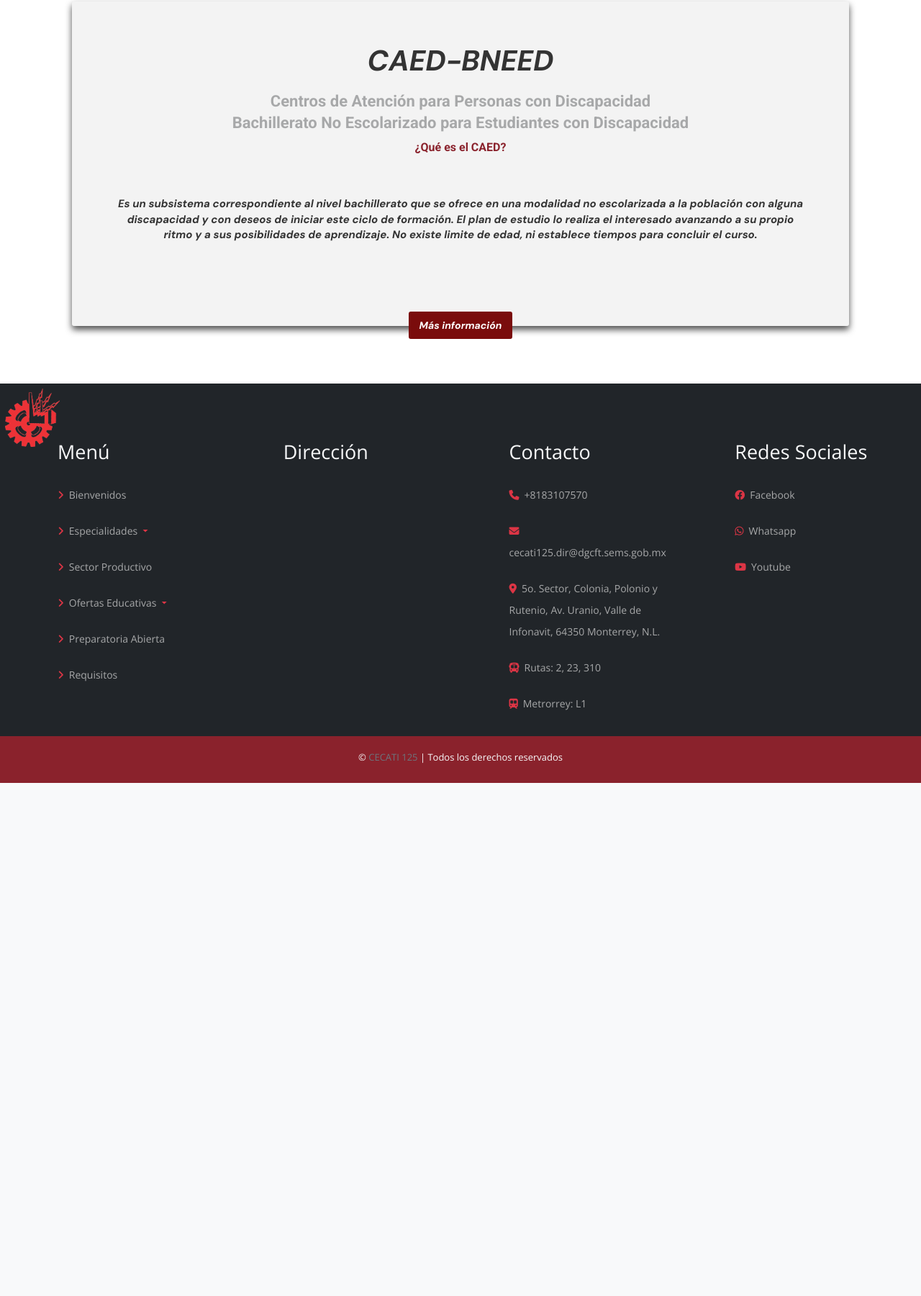
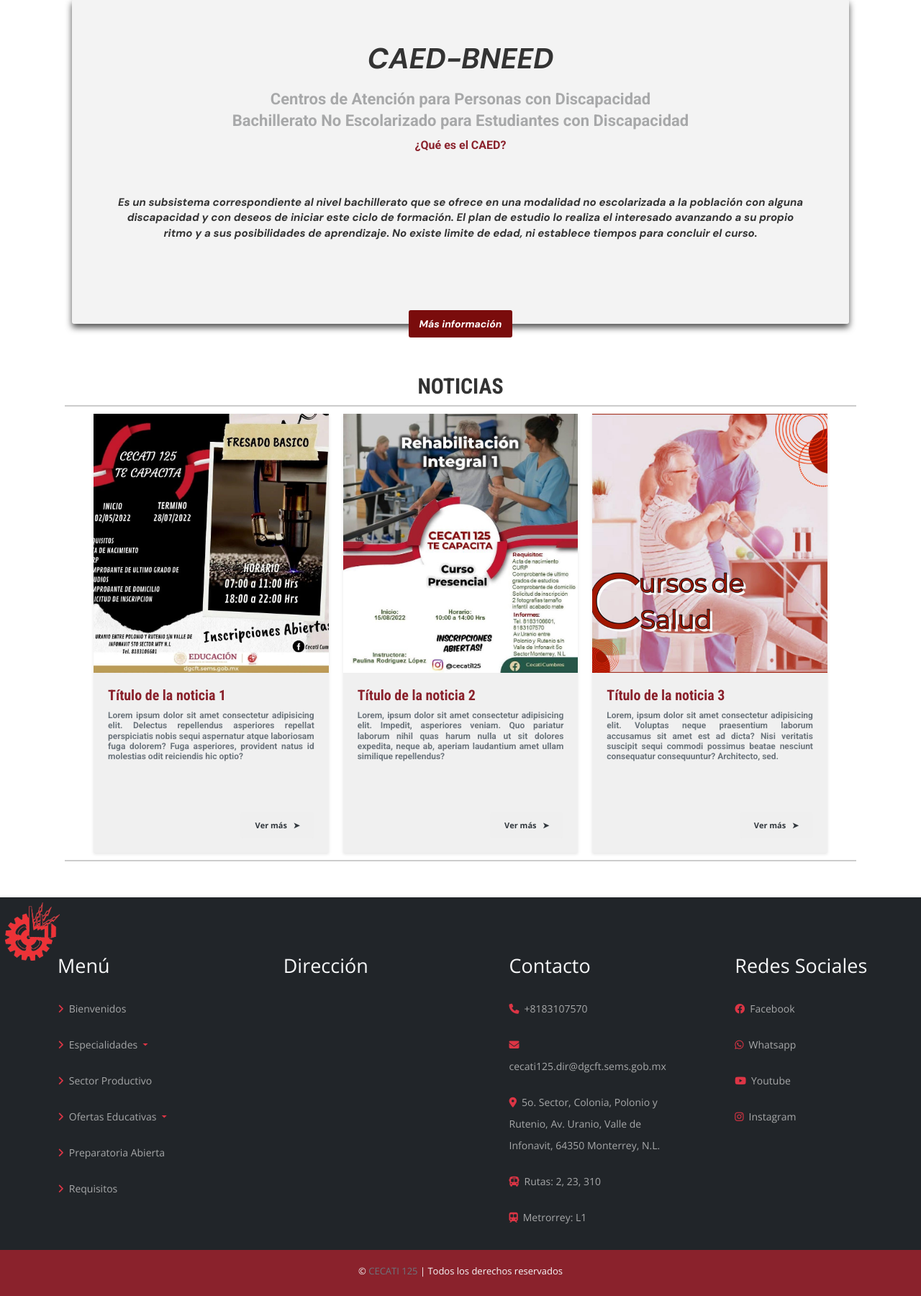
Before and after one commit to GaelAlguiar/Cecati125, a PHP site: page / in a window 1280 px wide. Shown: the part 2418-4219 px from the top of the page at 72% size. Before the commit the page ends 3506 px from the top, so only its background shows below. Run offline with PHP 8.4, Linux system fonts and the light colour scheme; some libraries are stand-ins or nearby versions; grey boxes are pictures that could not be loaded.

Commit message:
Agregue apartado de noticias

```diff
--- a/Archivos/Componentes/Css/main.css
+++ b/Archivos/Componentes/Css/main.css
@@ -581,10 +579,106 @@ footer .credit span {
     display: block;
 }
 
+.noticias {
+    display: flex;
+    flex-wrap: wrap;
+    justify-content: center;
+    align-items: stretch;
+    margin: 1rem auto;
+    max-width: 1100px;
+    border-top: 2px solid #ccc;
+    border-bottom: 2px solid #ccc;
+}
+
+.titulo-noticias {
+    font-family: 'Roboto Condensed';
+    font-size: 3rem;
+    text-align: center;
+    margin-top: 4rem;
+}
+
+.noticia {
+    flex-basis: calc(33.33% - 40px);
+    margin: 10px;
+    background-color: #fff;
+    box-shadow: 0 2px 4px rgba(0, 0, 0, 0.1);
+    display: flex;
+    flex-direction: column;
+    overflow: hidden;
+}
+
+.noticia:hover {
+    box-shadow: 0 5px 15px rgba(0, 0, 0, 0.3);
+}
+
+.imagen {
+    height: 100%;
+    position: relative;
+    display: flex;
+    align-items: flex-end;
+}
+
+.imagen img {
+    width: 100%;
+    height: 100%;
+    object-fit: cover;
+    object-position: center;
+}
+
+.contenido {
+    padding: 20px;
+    background-color: #f0f0f0;
+    display: flex;
+    flex-direction: column;
+    justify-content: space-between;
+}
+
+.contenido h2 {
+    font-size: 2rem;
+    margin: 0;
+    color: var(--bs-fred);
+    background-color: #f0f0f0;
+    text-align: left;
+}
+
+.contenido p {
+    margin-top: 10px;
+    font-size: 1.2rem;
+    line-height: 1.2;
+    margin-bottom: 5rem;
+    text-align: justify;
+    color: var(--bs-gray);
+    font-family: 'Roboto';
+}
+
+.vermas {
+    margin-top: 20px;
+    padding: 10px 20px;
+    font-size: 1.1rem;
+    border-radius: 4px;
+    border: none;
+    cursor: pointer;
+    align-self: flex-end;
+}
+
+.contenido .vermas a {
+    color: var(--bs-gray-dark);
+    font-weight: bold;
+    text-align: right;
+    margin-top: auto;
+    display: flex;
+    align-items: center;
+}
+
+.contenido .vermas a:hover {
+    color: var(--bs-gray);
+}
+
+
 /* Media Queries */
 @media screen and (max-width: 780px) {
 
-    header{
+    header {
         width: 100%;
     }
 
--- a/Archivos/Componentes/Js/scripts.js
+++ b/Archivos/Componentes/Js/scripts.js
@@ -1,6 +1,4 @@
-//Create function to select elements
 const selectElement = (element) => document.querySelector(element);
-//Open and close nav on click
 
 selectElement('.icons').addEventListener('click', () => {
         selectElement('nav').classList.toggle('active');
--- a/Archivos/Componentes/index.html
+++ b/Archivos/Componentes/index.html
@@ -15,6 +15,14 @@
     <link href="css/responsive.css" rel="stylesheet">
     <link href="Css/whats.css" rel="stylesheet">
     <link href="Css/whats2.css" rel="stylesheet">
+    <link rel="stylesheet" href="Css/frontend.min.css">
+    <link rel="stylesheet" href="Css/frontend2.min.css">
+    <link rel="stylesheet" href="Css/global.css">
+    <link rel="stylesheet" href="Css/post-9.css">
+    <link rel="stylesheet" href="Css/post-73.css">
+    <link rel="stylesheet" href="Css/post-81.css">
+    <link rel="stylesheet" href="Css/post-1321.css">
+    <link rel="stylesheet" href="Css/frontend-legacy.min.css">
 
     <!--Iconos Pre realizados-->
     <link href="https://unpkg.com/ionicons@4.5.10-0/dist/css/ionicons.min.css" rel="stylesheet">
@@ -192,7 +200,7 @@
     <div class="contenedor">
         <div class="titulo-contenedor wow fadeInDown animated" data-wow-duration="1000ms" data-wow-delay="600ms">
             <h1 class="titulo">Ven y capacítate para<br>crecer en tu trabajo o<br>emprender tu negocio</h1>
-            <button class="boton"><a href="">Ver más...</a></button>
+            <button class="ver-mas"><a href="">Ver más...</a></button>
         </div>
     </div>
 
@@ -213,7 +221,7 @@
         <section class="grey-section">
             <section id="Acerca">
                 <div class="container">
-                    <div class="center wow fadeInDown">
+                    <div class="center">
                         <p class="lead">Somos un Centro de Capacitación para el Trabajo Industrial (CECATI), y como
                             plantel educativo estamos adscritos a la Dirección General de Centros de Formación para el
                             Trabajo, que a su vez depende de la Subsecretaría de Educación Media Superior (SEMS) de la
@@ -322,22 +330,72 @@
                 <h3 class="t3">Centros de Atención para Personas con Discapacidad <br> Bachillerato No Escolarizado para
                     Estudiantes con Discapacidad</h3>
                 <h4 class="t4">¿Qué es el CAED?</h4>
-                <strong><p>Es un subsistema correspondiente al nivel bachillerato que se ofrece en una modalidad no escolarizada
-                    a la población con alguna discapacidad y con deseos de iniciar este ciclo de formación. El plan de
-                    estudio lo realiza el interesado avanzando a su propio ritmo y a sus posibilidades de aprendizaje.
-                    No existe limite de edad, ni establece tiempos para concluir el curso.</p></strong>
+                <strong>
+                    <p>Es un subsistema correspondiente al nivel bachillerato que se ofrece en una modalidad no
+                        escolarizada
+                        a la población con alguna discapacidad y con deseos de iniciar este ciclo de formación. El plan
+                        de
+                        estudio lo realiza el interesado avanzando a su propio ritmo y a sus posibilidades de
+                        aprendizaje.
+                        No existe limite de edad, ni establece tiempos para concluir el curso.</p>
+                </strong>
                 <div class="request">
                     <h4><a target="_blank" href="#">Más información</a></h4>
                 </div>
-            </div><!--/.get-started-->
+            </div>
+        </div>
+    </section>
 
-        </div><!--/.container-->
-    </section><!--/#feature-->
+    <h2 class="titulo-noticias">NOTICIAS</h2>
+    <section class="noticias">
+        <div class="noticia">
+            <div class="imagen">
+                <img src="imagenes/Noticia-extra1.jpg" alt="Imagen de la noticia 1">
+            </div>
+            <div class="contenido">
+                <h2>Título de la noticia 1</h2>
+                <p>Lorem ipsum dolor sit amet consectetur adipisicing elit. Delectus repellendus asperiores repellat
+                    perspiciatis nobis sequi aspernatur atque laboriosam fuga dolorem? Fuga asperiores, provident natus
+                    id molestias odit reiciendis hic optio?</p>
+                <button class="vermas"><a href="#">Ver más&nbsp&nbsp&nbsp➤</a></button>
+            </div>
+        </div>
+        <div class="noticia">
+            <div class="imagen">
+                <img src="imagenes/Noticia2.jpg" alt="Imagen de la noticia 2">
+            </div>
+            <div class="contenido">
+                <h2>Título de la noticia 2</h2>
+                <p>Lorem, ipsum dolor sit amet consectetur adipisicing elit. Impedit, asperiores veniam. Quo pariatur
+                    laborum nihil quas harum nulla ut sit dolores expedita, neque ab, aperiam laudantium amet ullam
+                    similique repellendus?</p>
+                <button class="vermas"><a href="#">Ver más&nbsp&nbsp&nbsp➤</a></button>
+            </div>
+        </div>
+        <div class="noticia">
+            <div class="imagen">
+                <img src="imagenes/Noticia3.jpg" alt="Imagen de la noticia 3">
+            </div>
+            <div class="contenido">
+                <h2>Título de la noticia 3</h2>
+                <p>Lorem, ipsum dolor sit amet consectetur adipisicing elit. Voluptas neque praesentium laborum
+                    accusamus sit amet est ad dicta? Nisi veritatis suscipit sequi commodi possimus beatae nesciunt
+                    consequatur consequuntur? Architecto, sed.</p>
+                <button class="vermas"><a href="#">Ver más&nbsp&nbsp&nbsp➤</a></button>
+            </div>
+        </div>
+    </section
+
+
+
 
     <div class="container">
         <div class="fb-comments" data-href="http://192.168.1.73:5500/Archivos/Componentes/index.html" data-width="100%"
             data-numposts="3" data-order-by="reverse_time"></div>
+
     </div>
+
+
 
     <footer>
 
@@ -417,6 +475,8 @@
                         class="fab fa-whatsapp" target="_blank"></i>Whatsapp</a>
                 <a href="https://www.youtube.com/@caedcecati1256/videos" target="_blank"><i
                         class="fab fa-youtube"></i>Youtube</a>
+                <a href="https://www.instagram.com/cecati125/" target="_blank"><i
+                        class="fab fa-instagram"></i>Instagram</a>
             </div>
 
         </section>
```
Also changed, not shown: other parts of Archivos/Componentes/Css/main.css (+57 -18 lines), Archivos/Componentes/imagenes/Noticia-extra1.jpg (added), Archivos/Componentes/imagenes/Noticia1.jpg (added), Archivos/Componentes/imagenes/Noticia2.jpg (added), Archivos/Componentes/imagenes/Noticia3.jpg (added), Archivos/Componentes/imagenes/loader.gif (added).
